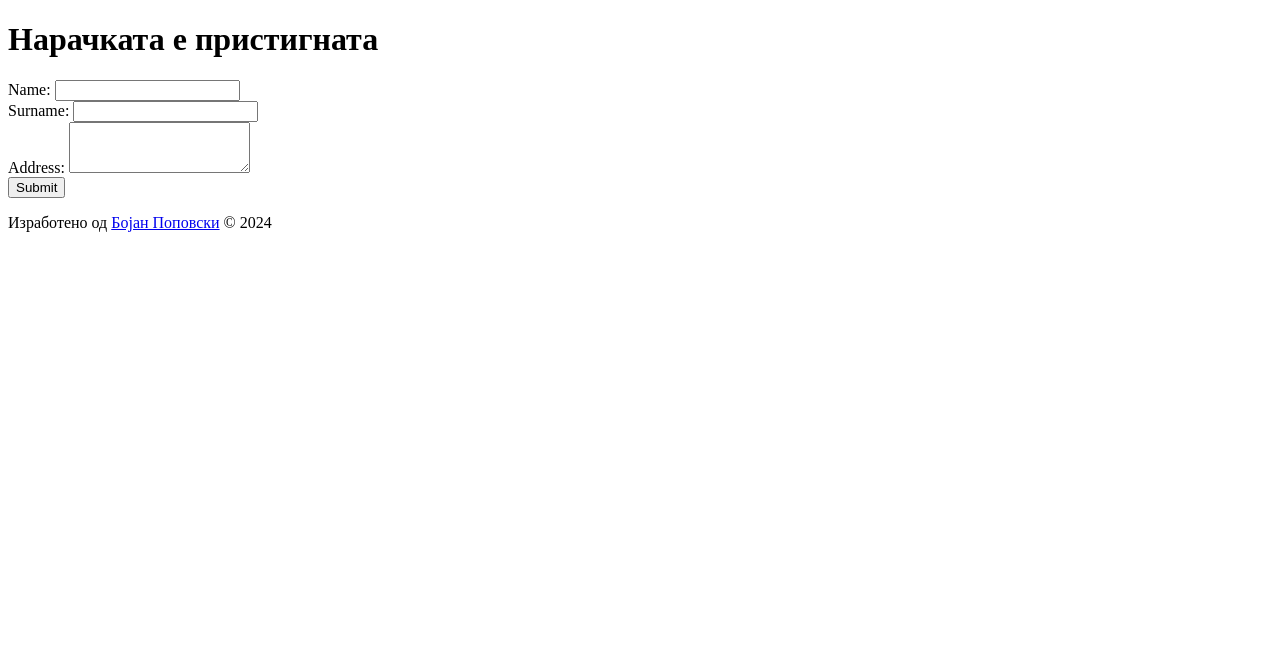
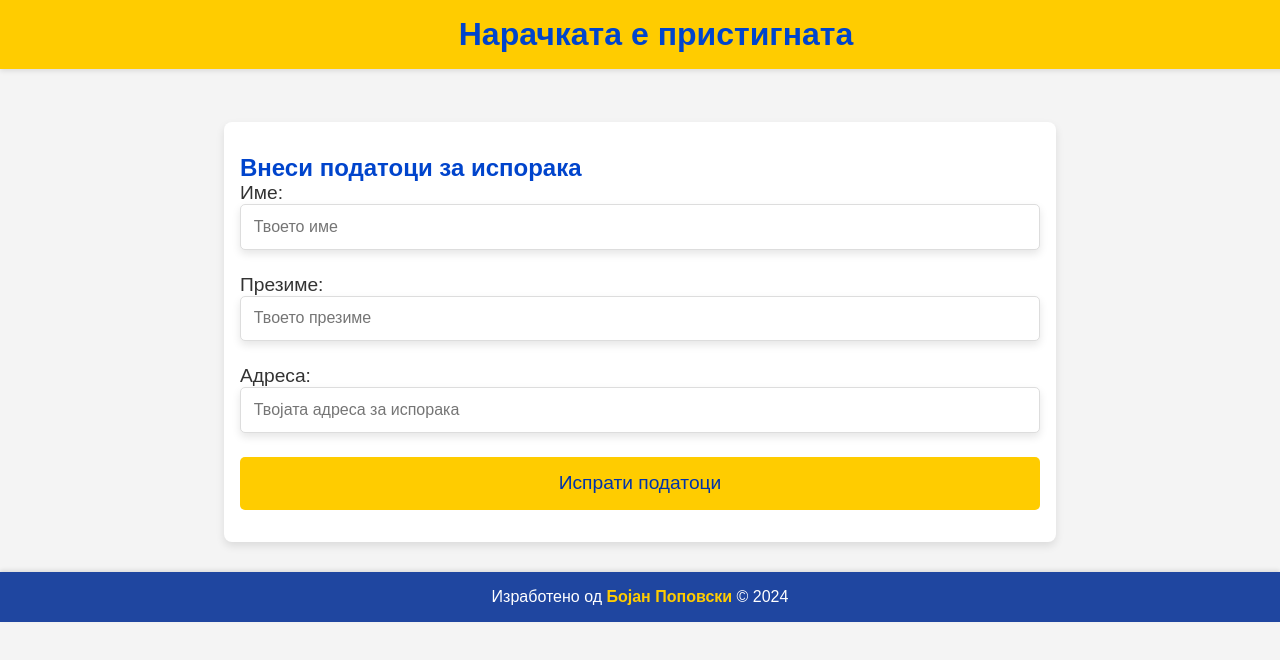
Before and after one commit to Booyan15/OsogovoFanShop, a plain HTML site: page stignataporacka.html in a window 1280 px wide. Drawn offline with Linux system fonts and the light colour scheme.

Commit message:
Update stignataporacka.html

```diff
--- a/stignataporacka.html
+++ b/stignataporacka.html
@@ -4,37 +4,186 @@
     <meta charset="UTF-8">
     <meta name="viewport" content="width=device-width, initial-scale=1.0">
     <title>Нарачка Пристигната</title>
-    <link rel="stylesheet" href="order-arrived.css">
+    <style>
+        body {
+            font-family: Arial, sans-serif;
+            margin: 0;
+            padding: 0;
+            background-color: #f4f4f4;
+            padding-top: 42px; /* Adjust based on the height of your header */
+        }
+
+        header {
+            background-color: #ffcc00; /* Yellow */
+            color: #0077ff;
+            padding: 1em;
+            text-align: center;
+            display: flex;
+            align-items: center;
+            justify-content: center;
+            gap: 1em;
+
+            /* Fix the navbar at the top */
+            position: fixed;
+            top: 0;
+            width: 100%; /* Ensure it stretches across the screen */
+            z-index: 1000; /* High z-index to stay above other elements */
+            box-shadow: 0 2px 5px rgba(0, 0, 0, 0.1); /* Optional: add a shadow for visual separation */
+        }
+
+        h1, h2 {
+            margin: 0;
+            color: #0044cc; /* Dark Blue */
+        }
+
+        main {
+            max-width: 800px;
+            margin: 80px auto 0; /* Space for fixed header */
+            padding: 1em;
+            background-color: #fff;
+            border-radius: 8px;
+            box-shadow: 0 4px 8px rgba(0, 0, 0, 0.1);
+        }
+
+        section {
+            padding: 1em 0;
+        }
+
+        form {
+            display: flex;
+            flex-direction: column;
+            gap: 1.5em;
+        }
+
+        .input-group {
+            display: flex;
+            flex-direction: column;
+        }
+
+        label {
+            font-size: 1.2em;
+            color: #333;
+        }
+
+        input[type="text"] {
+            padding: 0.8em;
+            border-radius: 5px;
+            border: 1px solid #ddd;
+            font-size: 1em;
+            width: 100%;
+            box-shadow: 0 4px 8px rgba(0, 0, 0, 0.1);
+            box-sizing: border-box; /* Ensure padding is included in width */
+        }
+
+        input[type="text"]:focus {
+            border-color: #0077ff;
+            outline: none;
+        }
+
+        .submit-btn {
+            background-color: #ffcc00; /* Yellow */
+            border: none;
+            color: #0033aa; /* Blue */
+            padding: 0.8em 1.5em;
+            border-radius: 5px;
+            cursor: pointer;
+            font-size: 1.2em;
+            text-align: center;
+            transition: background-color 0.3s ease;
+            width: 100%; /* Full width button */
+        }
+
+        .submit-btn:hover {
+            background-color: #e6b800; /* Darker Yellow */
+        }
+
+        footer {
+            background-color: #1f46a0; /* Slightly Different Blue */
+            color: #ffffff;
+            text-align: center;
+            padding: 1em 2%; /* Adjust padding for smaller screens */
+            position: relative;
+            width: 100%;
+            box-shadow: 0 -2px 4px rgba(0, 0, 0, 0.1);
+            box-sizing: border-box; /* Ensure padding is included in total width/height */
+            margin-top: 30px;
+        }
+
+        footer p {
+            margin: 0;
+            font-size: 1em; /* Ensure font size is scalable */
+        }
+
+        footer a {
+            color: #ffcc00; /* Yellow */
+            text-decoration: none;
+            font-weight: bold;
+        }
+
+        footer a:hover {
+            text-decoration: underline;
+        }
+
+        /* Responsive Styles */
+        @media (max-width: 768px) {
+            main {
+                padding: 0.8em;
+            }
+
+            h1, h2 {
+                font-size: 1.5em;
+            }
+
+            .submit-btn {
+                font-size: 1em;
+                padding: 0.7em;
+            }
+        }
+
+        @media (max-width: 480px) {
+            h1, h2 {
+                font-size: 1.2em;
+            }
+
+            .submit-btn {
+                font-size: 0.9em;
+                padding: 0.5em 1em;
+            }
+        }
+    </style>
 </head>
 <body>
+
     <header>
         <h1>Нарачката е пристигната</h1>
     </header>
 
-<div class="form-container">
-    <form class="order-form">
-        <div class="form-group">
-            <label for="name">Name:</label>
-            <input type="text" id="name" class="form-input" required>
-        </div>
-        <div class="form-group">
-            <label for="surname">Surname:</label>
-            <input type="text" id="surname" class="form-input" required>
-        </div>
-        <div class="form-group">
-            <label for="address">Address:</label>
-            <textarea id="address" class="form-input" rows="3" required></textarea>
-        </div>
-        <button type="submit" class="submit-button">Submit</button>
-    </form>
-</div>
-
+    <main>
+        <section>
+            <h2>Внеси податоци за испорака</h2>
+            <form id="order-arrived-form">
+                <div class="input-group">
+                    <label for="name">Име:</label>
+                    <input type="text" id="name" name="name" placeholder="Твоето име" required>
+                </div>
+                <div class="input-group">
+                    <label for="surname">Презиме:</label>
+                    <input type="text" id="surname" name="surname" placeholder="Твоето презиме" required>
+                </div>
+                <div class="input-group">
+                    <label for="address">Адреса:</label>
+                    <input type="text" id="address" name="address" placeholder="Твојата адреса за испорака" required>
+                </div>
+                <button type="submit" class="submit-btn">Испрати податоци</button>
+            </form>
+        </section>
+    </main>
 
     <footer>
         <p>Изработено од <a href="https://www.instagram.com/popovski_15/" target="_blank">Бојан Поповски</a> &copy; 2024</p>
     </footer>
 
     <script src="https://smtpjs.com/v3/smtp.js"></script>
-    <script src="arrived.js"></script>
+    <script src="order-arrived.js"></script>
 </body>
 </html>
```
